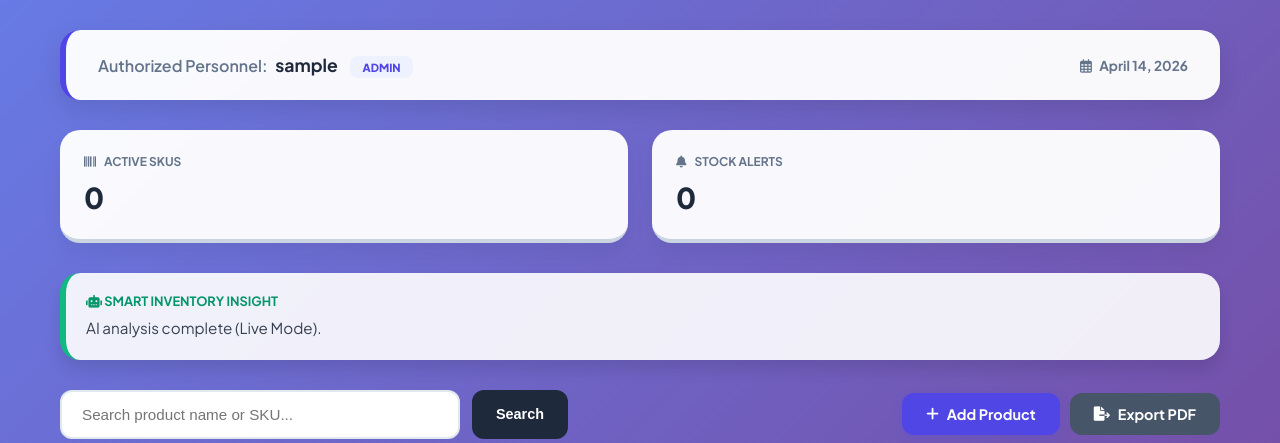
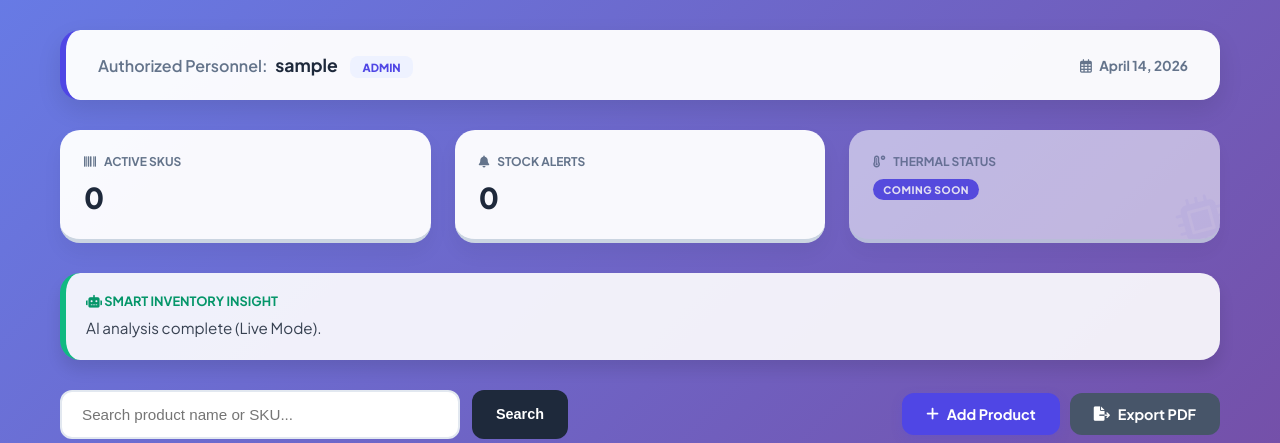
Before and after one commit to VedantB-sudo/SmartShelfProject, a Django app: page /dashboard/ in a window 1280 px wide. Shown: the part 152-595 px from the top of the page. Run offline with Django 5.2, Linux system fonts and the light colour scheme; the visitor is signed in with stand-in values (Sample User, id 1); data that the repository does not hold is empty.

Commit message:
Add IoT Thermal Monitoring 'Coming Soon' placeholder to dashboards

```diff
--- a/inventory/templates/inventory/dashboard.html
+++ b/inventory/templates/inventory/dashboard.html
@@ -268,6 +268,15 @@
                 {{ low_stock_count }}
             </div>
         </div>
+        <div class="stat-card" style="opacity: 0.8; background: rgba(255,255,255,0.7); position: relative; overflow: hidden;">
+            <div class="stat-label"><i class="fas fa-temperature-high"></i> Thermal Status</div>
+            <div class="stat-number" style="font-size: 0.9rem; margin-top: 10px; color: var(--text-muted);">
+                <span style="background: var(--primary); color: white; padding: 4px 10px; border-radius: 20px; font-size: 0.65rem; font-weight: 800; text-transform: uppercase; letter-spacing: 0.5px;">Coming Soon</span>
+            </div>
+            <div style="position: absolute; bottom: -10px; right: -5px; font-size: 3rem; color: rgba(79, 70, 229, 0.05); transform: rotate(-15deg);">
+                <i class="fas fa-microchip"></i>
+            </div>
+        </div>
     </div>
 
     {% if ai_advice %}
```
Also changed, not shown: inventory/templates/inventory/admin_dashboard.html (+7 -0 lines).
